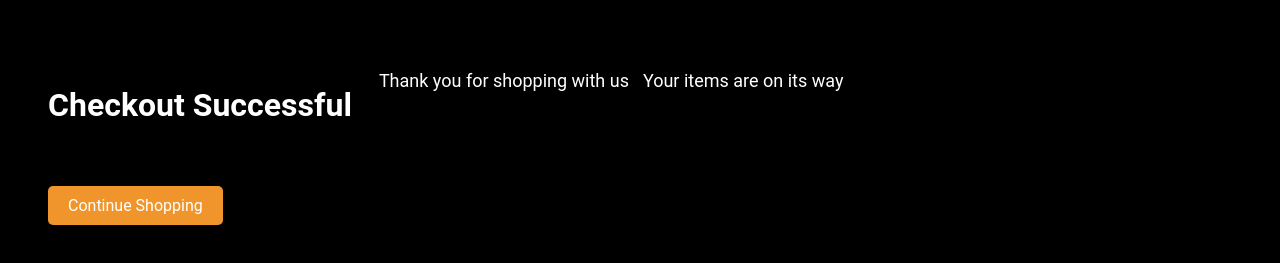
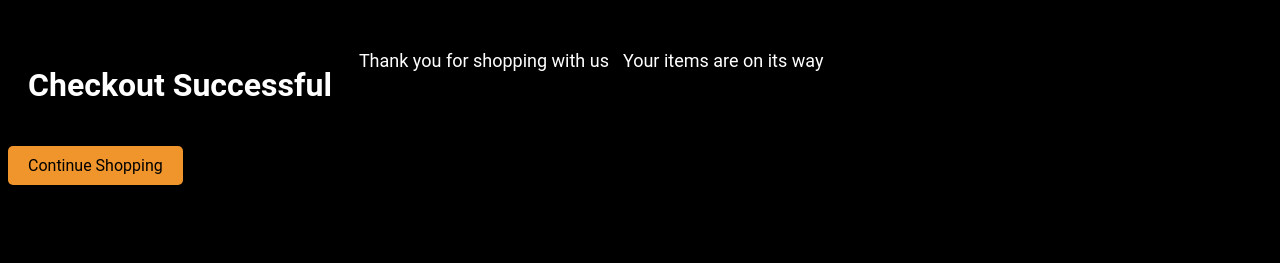
Before and after one commit to siljemogster/js1-ca, a plain HTML site: page payment.html in a window 1280 px wide. Shown: the part 93-356 px from the top of the page. Drawn offline with Linux system fonts and the light colour scheme.

Commit message:
edits payment page

```diff
--- a/css/style.css
+++ b/css/style.css
@@ -97,6 +97,10 @@ h2 {
 .text-decoration {
   font-size: 20px;
   padding-bottom: 50px;
+}
+
+.text-center {
+text-align: center;
 }
 
 div {
--- a/payment.html
+++ b/payment.html
@@ -36,13 +36,13 @@
           </ul>
       </nav>
   </header>
-  <main class="text-positioned">
+  <main>
     <div>
         <h1>Checkout Successful</h1>
         <p>Thank you for shopping with us</p>
         <p>Your items are on its way</p>
     </div>
-    <div class="button-positioned">
+    <div>
         <a href="movies.html" class="shoppingbutton">Continue Shopping</a>
     </div>
   </main>
```
